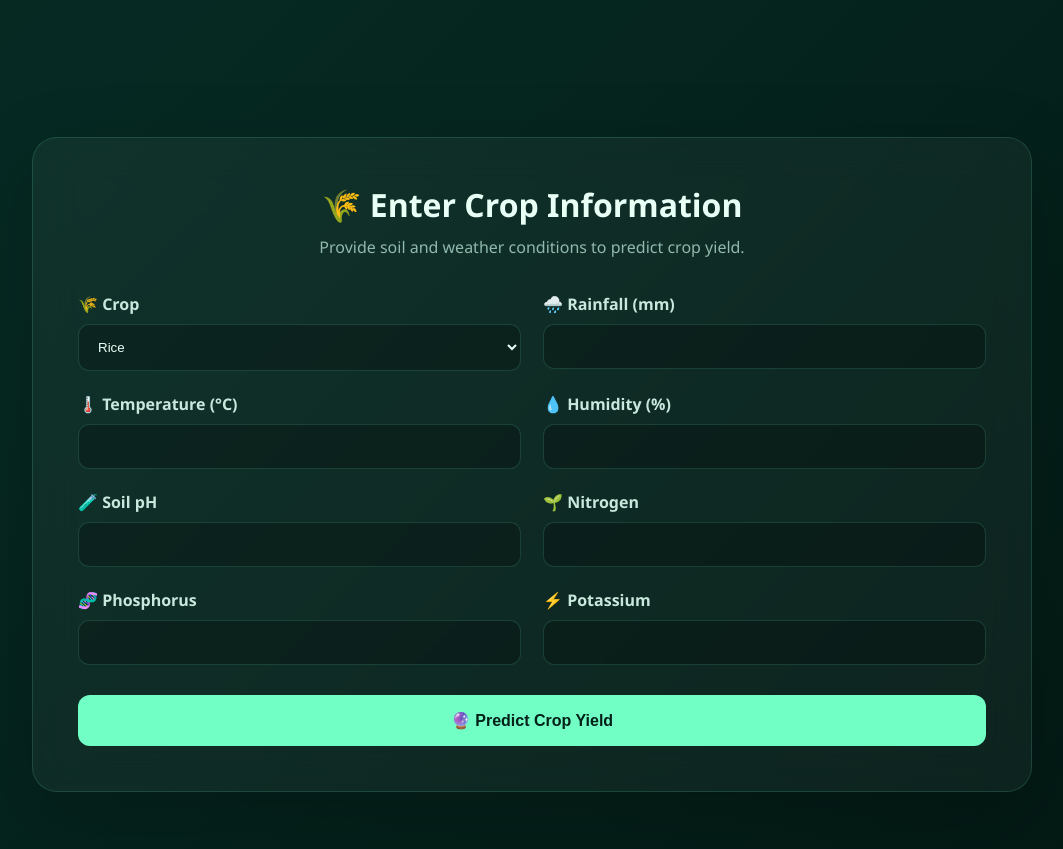
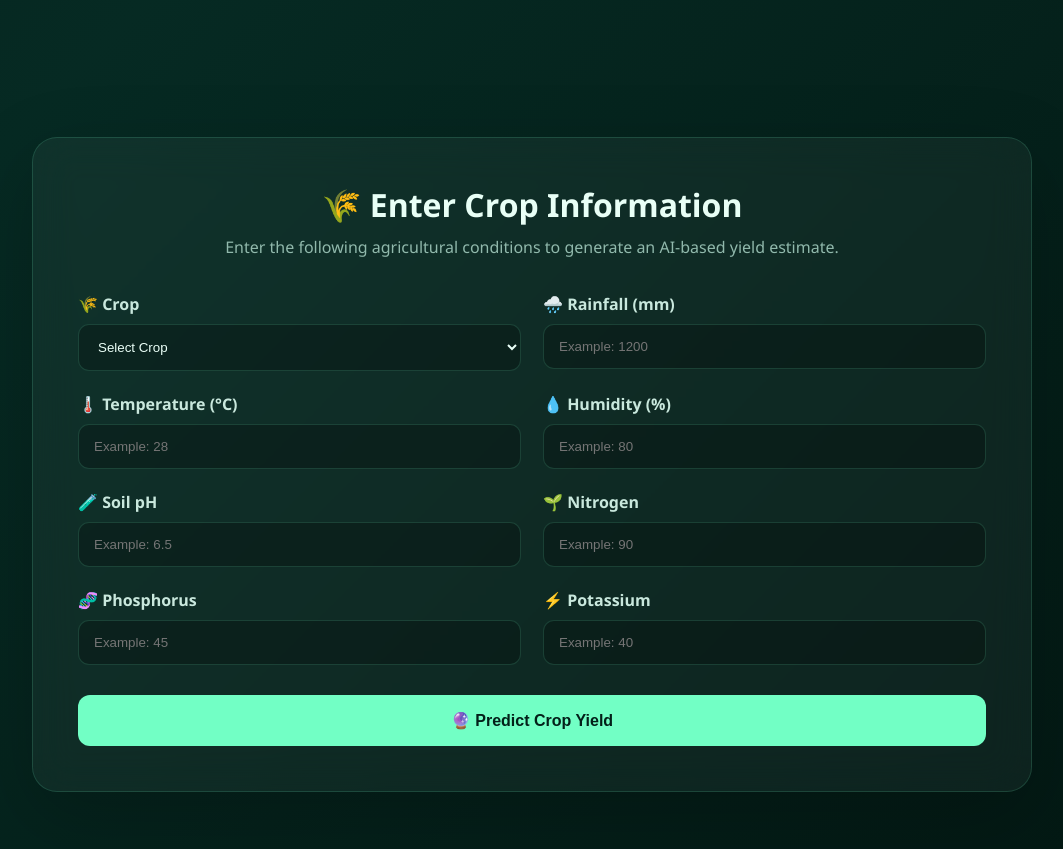
Before and after one commit to nikhithabujja-ui/crop-yield-prediction, a Flask app: page / in a window 1280 px wide. Shown: the part 1375-2224 px from the top of the page, without its empty margins (108-1171 px from the left). Run offline with Flask 3, Linux system fonts and the light colour scheme; parts of the project's set-up code (start-up, migrations or seed data) failed here and were passed over.

Commit message:
Improve prediction form validation

```diff
--- a/templates/index.html
+++ b/templates/index.html
@@ -8,17 +8,13 @@
 <body>
 
 <nav class="navbar">
-
-    <div class="logo">
-        🌾 CropAI
-    </div>
+    <div class="logo">🌾 CropAI</div>
 
     <div class="nav-links">
         <a href="/">🏠 Home</a>
         <a href="/dashboard">📊 Dashboard</a>
         <a href="/history">📋 History</a>
     </div>
-
 </nav>
 
 
@@ -56,7 +52,6 @@
             </a>
 
         </div>
-
 
         <div class="feature-row">
 
@@ -102,13 +97,10 @@
 
     </div>
 
-
     <div class="steps-container">
 
         <div class="step-card">
-
             <div class="step-number">01</div>
-
             <div class="step-icon">🌾</div>
 
             <h3>Choose Crop</h3>
@@ -117,14 +109,11 @@
                 Select the crop you want to analyze,
                 such as Rice, Wheat, Maize or Cotton.
             </p>
-
         </div>
 
 
         <div class="step-card">
-
             <div class="step-number">02</div>
-
             <div class="step-icon">🌦️</div>
 
             <h3>Enter Data</h3>
@@ -133,14 +122,11 @@
                 Enter rainfall, temperature, humidity
                 and soil nutrient information.
             </p>
-
         </div>
 
 
         <div class="step-card">
-
             <div class="step-number">03</div>
-
             <div class="step-icon">🤖</div>
 
             <h3>AI Processing</h3>
@@ -149,14 +135,11 @@
                 The Random Forest machine learning model
                 processes the agricultural data.
             </p>
-
         </div>
 
 
         <div class="step-card">
-
             <div class="step-number">04</div>
-
             <div class="step-icon">📈</div>
 
             <h3>Get Yield</h3>
@@ -165,7 +148,6 @@
                 Receive an estimated crop yield
                 in tons per hectare.
             </p>
-
         </div>
 
     </div>
@@ -184,8 +166,8 @@
             <h2>🌾 Enter Crop Information</h2>
 
             <p>
-                Provide soil and weather conditions
-                to predict crop yield.
+                Enter the following agricultural conditions
+                to generate an AI-based yield estimate.
             </p>
 
         </div>
@@ -196,28 +178,28 @@
             <div class="form-grid">
 
 
+                <!-- CROP -->
+
                 <div class="field">
 
                     <label>🌾 Crop</label>
 
                     <select name="crop" required>
 
+                        <option value="">Select Crop</option>
                         <option value="0">Rice</option>
-
                         <option value="1">Wheat</option>
-
                         <option value="2">Maize</option>
-
                         <option value="3">Cotton</option>
-
                         <option value="4">Sugarcane</option>
-
                         <option value="5">Groundnut</option>
 
                     </select>
 
                 </div>
 
+
+                <!-- RAINFALL -->
 
                 <div class="field">
 
@@ -226,13 +208,16 @@
                     <input
                         type="number"
                         name="rainfall"
+                        placeholder="Example: 1200"
+                        min="0"
                         step="0.1"
-                        min="0"
                         required
                     >
 
                 </div>
 
+
+                <!-- TEMPERATURE -->
 
                 <div class="field">
 
@@ -241,12 +226,17 @@
                     <input
                         type="number"
                         name="temperature"
+                        placeholder="Example: 28"
+                        min="-50"
+                        max="60"
                         step="0.1"
                         required
                     >
 
                 </div>
 
+
+                <!-- HUMIDITY -->
 
                 <div class="field">
 
@@ -255,14 +245,17 @@
                     <input
                         type="number"
                         name="humidity"
-                        step="0.1"
+                        placeholder="Example: 80"
                         min="0"
                         max="100"
+                        step="0.1"
                         required
                     >
 
                 </div>
 
+
+                <!-- SOIL PH -->
 
                 <div class="field">
 
@@ -271,14 +264,17 @@
                     <input
                         type="number"
                         name="soil_ph"
-                        step="0.1"
+                        placeholder="Example: 6.5"
                         min="0"
                         max="14"
+                        step="0.1"
                         required
                     >
 
                 </div>
 
+
+                <!-- NITROGEN -->
 
                 <div class="field">
 
@@ -287,13 +283,16 @@
                     <input
                         type="number"
                         name="nitrogen"
+                        placeholder="Example: 90"
+                        min="0"
                         step="0.1"
-                        min="0"
                         required
                     >
 
                 </div>
 
+
+                <!-- PHOSPHORUS -->
 
                 <div class="field">
 
@@ -302,13 +301,16 @@
                     <input
                         type="number"
                         name="phosphorus"
+                        placeholder="Example: 45"
+                        min="0"
                         step="0.1"
-                        min="0"
                         required
                     >
 
                 </div>
 
+
+                <!-- POTASSIUM -->
 
                 <div class="field">
 
@@ -317,13 +319,13 @@
                     <input
                         type="number"
                         name="potassium"
+                        placeholder="Example: 40"
+                        min="0"
                         step="0.1"
-                        min="0"
                         required
                     >
 
                 </div>
-
 
             </div>
 
```
